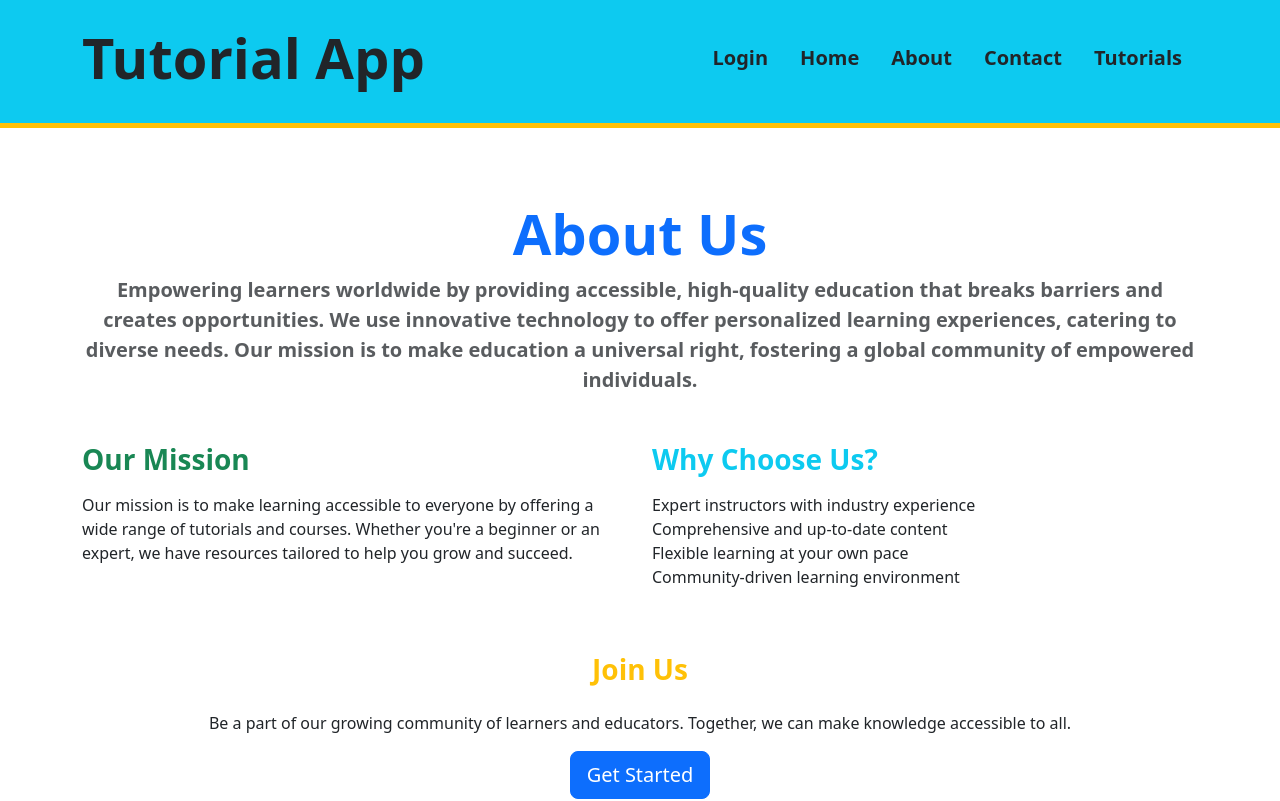
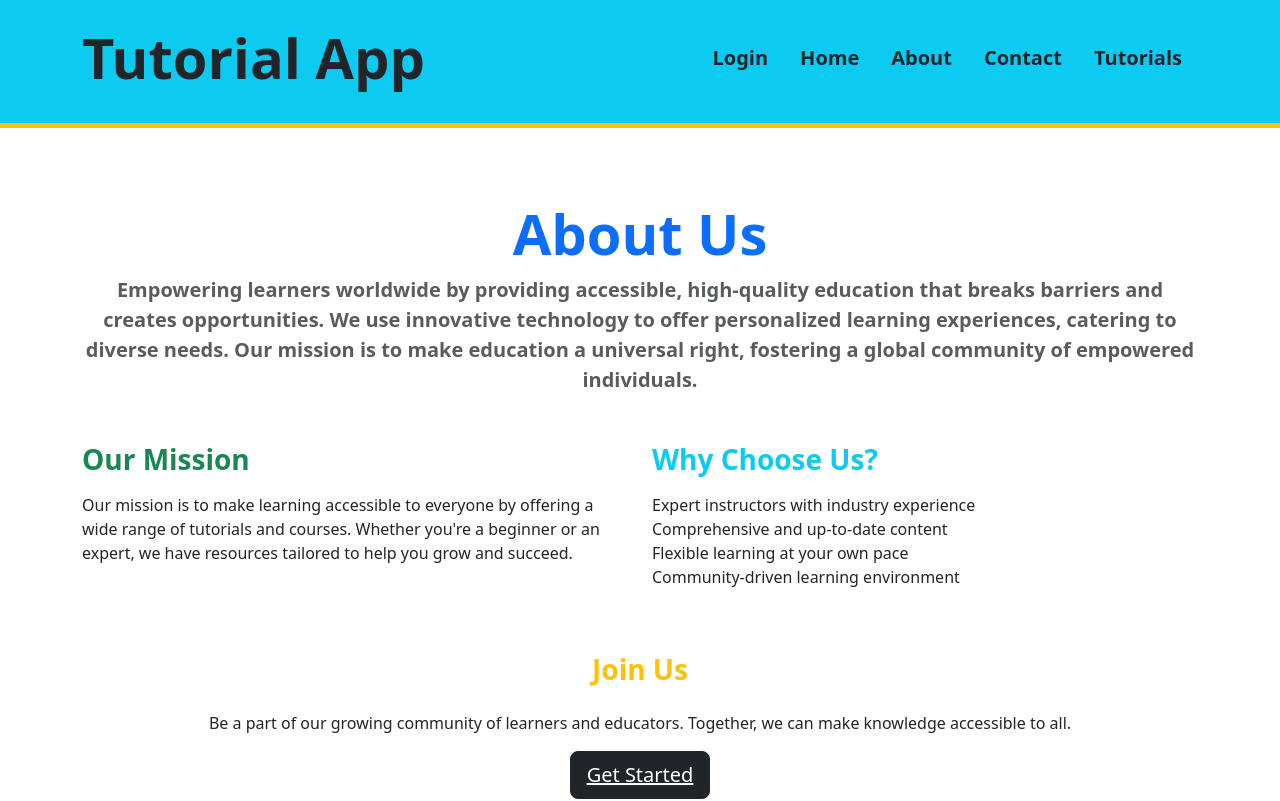
Before and after one commit to Ijaas-Fathi/Frontend, a React (Vite) app: page /about in a window 1280 px wide. Shown: the top 801 px of the page. Built offline with nearby package versions, Linux system fonts and the light colour scheme.

Commit message:
Connected Home with Tutorial and About with Login

```diff
--- a/src/Pages/About.jsx
+++ b/src/Pages/About.jsx
@@ -34,7 +34,7 @@ const About = () => (
       <p>
         Be a part of our growing community of learners and educators. Together, we can make knowledge accessible to all.
       </p>
-      <button className="btn btn-primary btn-lg">Get Started</button>
+      <button className="btn btn-dark btn-lg"><a className='text-white' href='/Login'>Get Started</a></button>
     </div>
   </div>
 );
--- a/src/Pages/Home.jsx
+++ b/src/Pages/Home.jsx
@@ -14,7 +14,7 @@ const Home = () => (
         By enrolling in these courses, you get the opportunity to learn at your own pace, acquire new knowledge, and stay updated with the latest industry trends and technologies.
         Whether you're looking to improve your professional skills, explore new hobbies, or advance in your career,
         these courses provide valuable resources and insights from experienced educators and experts in the field..</p>
-      <button className="btn btn-primary btn-lg">Browse Courses</button>
+      <button className="btn btn-primary btn-lg"><a className='text-white' href='/Tutorials'>Browse Courses</a></button>
     </div>
 
     {/* Categories Section */}
--- a/src/Pages/TutorialDetails.jsx
+++ b/src/Pages/TutorialDetails.jsx
@@ -23,7 +23,7 @@ const TutorialDetails = () => {
             description: "Dive deep into advanced React concepts such as Context API, Hooks, optimization techniques, and more. This course is designed for developers who are familiar with React and want to level up their skills.",
             instructor: "Jane Smith",
             duration: "3 hours",
-            payment: "$600",
+            payment: "$450",
             image: advReact,
             curriculum: ["React Hooks", "Context API", "Performance Optimization", "Code Splitting", "Testing in React"],
           },
@@ -32,7 +32,7 @@ const TutorialDetails = () => {
             description: "Master how to use TypeScript with React to build more robust, scalable web applications. This course covers how TypeScript integrates with React's core features and best practices for using TypeScript effectively in React.",
             instructor: "Sarah Johnson",
             duration: "4 hours",
-            payment: "$750",
+            payment: "$500",
             image: tsReact,
             curriculum: ["Introduction to TypeScript", "TypeScript with React", "Using Props & State in TypeScript", "TypeScript with Redux", "Testing TypeScript in React"],
           },
```
